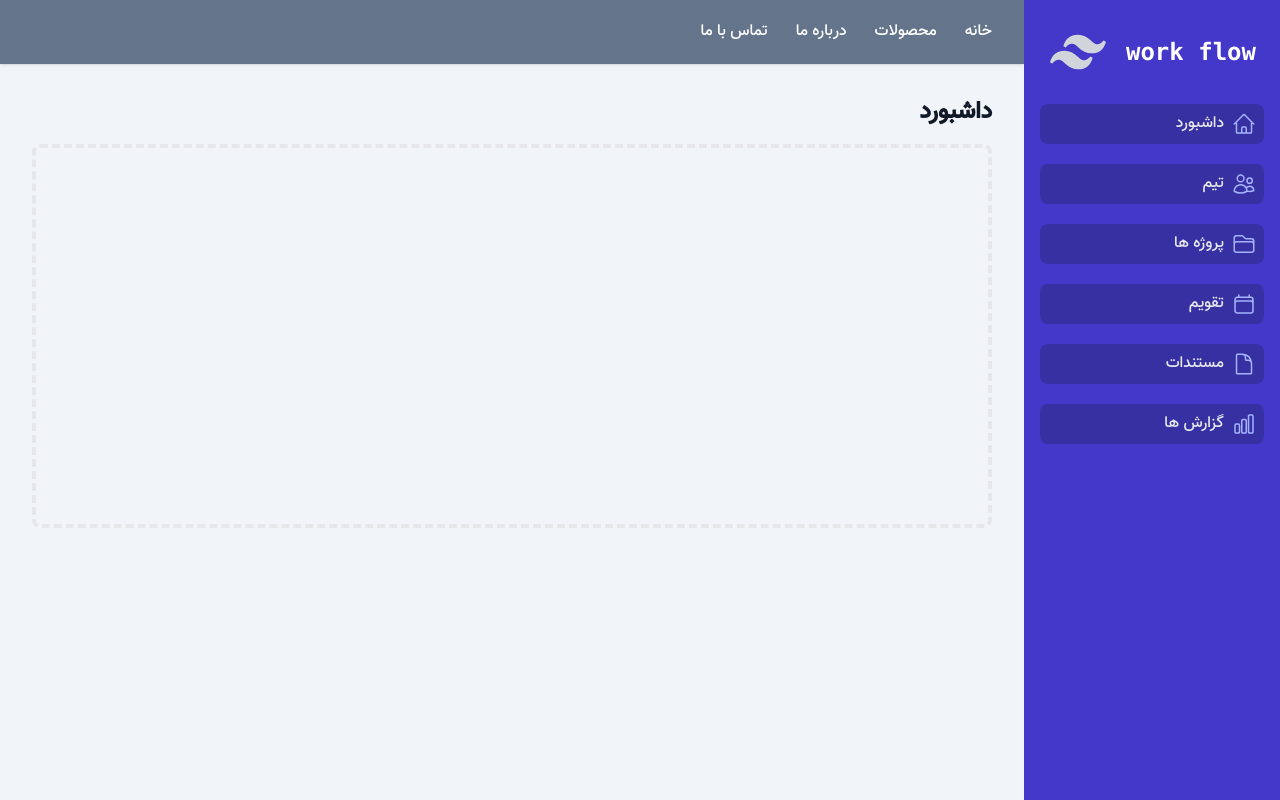
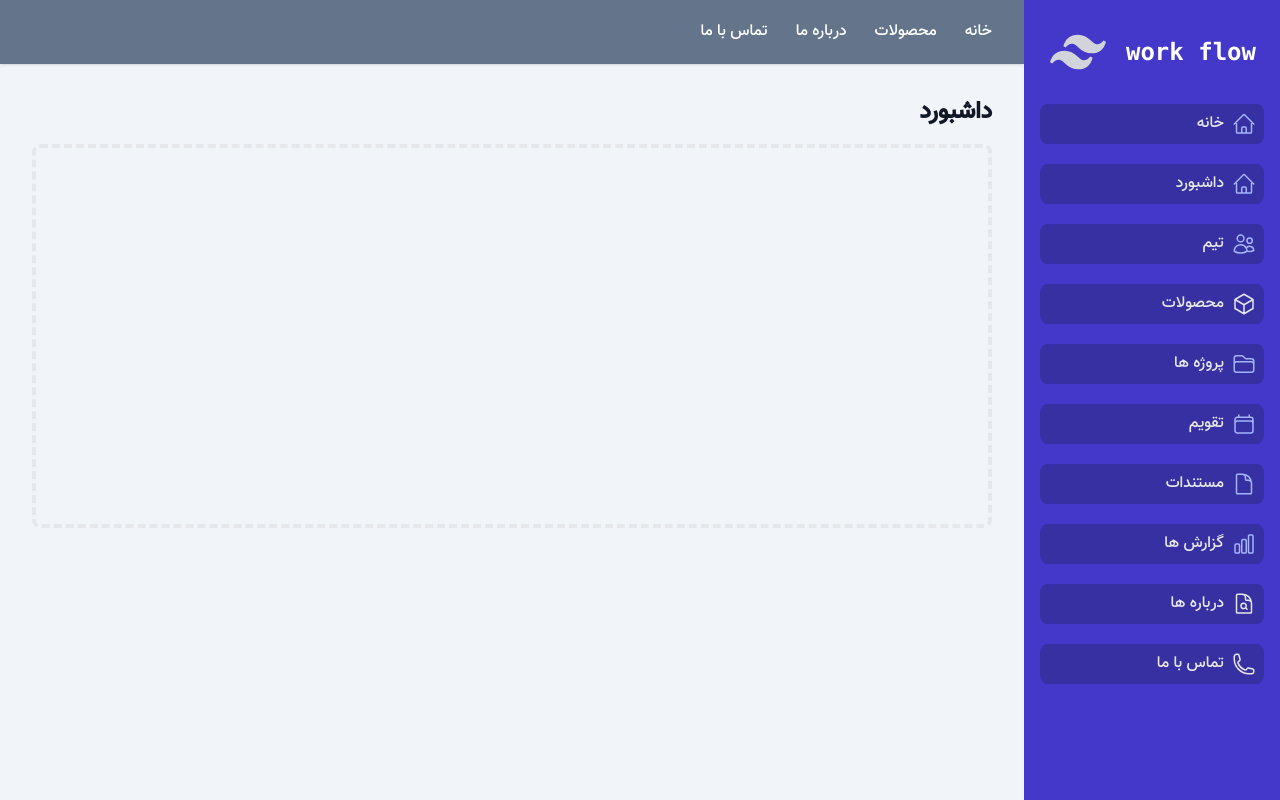
Before and after one commit to masonhows11/Tail_alpine_js_project, a website: page src/index.html in a window 1280 px wide. Drawn offline with Linux system fonts and the light colour scheme.

Commit message:
responsive sider bar & menu item updated

```diff
--- a/src/index.html
+++ b/src/index.html
@@ -16,8 +16,10 @@
 
         <!-- sidebar section -->
 
-        <!-- transition ease-in-out duration-200 -->
+        <!-- md:flex display this element in width bigger than 768px -->
+        <!-- hidden display this element in width bigger less 768px -->
         <div class="hidden w-64 fixed md:flex h-full" id="sidebar">
+             <!-- transition ease-in-out duration-200 -->
 
              <!-- sidebar close button -->
              <button class="hidden absolute z-50 -left-12 top-4" id="close-sidebar">
@@ -26,6 +28,7 @@
                   </svg>
             </button>
 
+            <!-- sidebar content -->
             <div class="bg-indigo-700 overflow-y-auto flex flex-col flex-grow text-white pt-5" id="sidebar-content-layout">
 
 
@@ -49,6 +52,24 @@
                 </div>
 
                 <nav class="space-y-5 px-4 mt-5">
+
+                    <a href="#" class="text-gray-200 flex items-center space-x-2 space-x-reverse  bg-indigo-800 p-2 rounded-lg">
+                        <div>
+                           <svg xmlns="http://www.w3.org/2000/svg" fill="none"
+                               viewBox="0 0 24 24" stroke-width="1.5"
+                               stroke="currentColor"
+                               class="w-6 h-6 text-indigo-300">
+                               <path stroke-linecap="round"
+                                   stroke-linejoin="round"
+                                   d="m2.25 12 8.954-8.955c.44-.439 1.152-.439 1.591 0L21.75 12M4.5 9.75v10.125c0 .621.504 1.125 1.125 1.125H9.75v-4.875c0-.621.504-1.125 1.125-1.125h2.25c.621 0 1.125.504 1.125 1.125V21h4.125c.621 0 1.125-.504 1.125-1.125V9.75M8.25 21h8.25" />
+                           </svg>
+                       </div>
+
+                       <span>
+                          خانه
+                       </span>
+                   </a>
+
 
                     <a href="#" class="text-gray-200 flex items-center space-x-2 space-x-reverse  bg-indigo-800 p-2 rounded-lg">
                          <div>
@@ -82,6 +103,22 @@
                             تیم
                         </span>
                     </a>
+
+                    <a href="#" class="text-gray-200 flex items-center space-x-2 space-x-reverse  bg-indigo-800 p-2 rounded-lg">
+                        <div>
+                            <svg xmlns="http://www.w3.org/2000/svg" fill="none" viewBox="0 0 24 24" stroke-width="1.5" stroke="currentColor" class="w-6 h-6">
+                                <path stroke-linecap="round" stroke-linejoin="round" d="m21 7.5-9-5.25L3 7.5m18 0-9 5.25m9-5.25v9l-9 5.25M3 7.5l9 5.25M3 7.5v9l9 5.25m0-9v9" />
+                              </svg>
+                        </div>
+                        <span>
+                            محصولات
+                        </span>
+                    </a>
+
+
+
+
+
                     <a href="#" class="text-gray-200 flex items-center space-x-2 space-x-reverse  bg-indigo-800 p-2 rounded-lg">
                         <div>
                             <svg xmlns="http://www.w3.org/2000/svg" fill="none"
@@ -150,6 +187,32 @@
                         </span>
                     </a>
 
+                    <a href="#" class="text-gray-200 flex items-center space-x-2 space-x-reverse  bg-indigo-800 p-2 rounded-lg">
+                        <div>
+                            <svg xmlns="http://www.w3.org/2000/svg" fill="none" viewBox="0 0 24 24" stroke-width="1.5" stroke="currentColor" class="w-6 h-6">
+                                <path stroke-linecap="round" stroke-linejoin="round" d="M19.5 14.25v-2.625a3.375 3.375 0 0 0-3.375-3.375h-1.5A1.125 1.125 0 0 1 13.5 7.125v-1.5a3.375 3.375 0 0 0-3.375-3.375H8.25m5.231 13.481L15 17.25m-4.5-15H5.625c-.621 0-1.125.504-1.125 1.125v16.5c0 .621.504 1.125 1.125 1.125h12.75c.621 0 1.125-.504 1.125-1.125V11.25a9 9 0 0 0-9-9Zm3.75 11.625a2.625 2.625 0 1 1-5.25 0 2.625 2.625 0 0 1 5.25 0Z" />
+                              </svg>
+
+                        </div>
+                        <span>
+                          درباره ها
+                        </span>
+                    </a>
+
+                    <a href="#" class="text-gray-200 flex items-center space-x-2 space-x-reverse  bg-indigo-800 p-2 rounded-lg">
+                        <div>
+                            <svg xmlns="http://www.w3.org/2000/svg" fill="none"
+                             viewBox="0 0 24 24" stroke-width="1.5"
+                             stroke="currentColor" class="w-6 h-6">
+                                <path stroke-linecap="round"   stroke-linejoin="round" d="M2.25 6.75c0 8.284 6.716 15 15 15h2.25a2.25 2.25 0 0 0 2.25-2.25v-1.372c0-.516-.351-.966-.852-1.091l-4.423-1.106c-.44-.11-.902.055-1.173.417l-.97 1.293c-.282.376-.769.542-1.21.38a12.035 12.035 0 0 1-7.143-7.143c-.162-.441.004-.928.38-1.21l1.293-.97c.363-.271.527-.734.417-1.173L6.963 3.102a1.125 1.125 0 0 0-1.091-.852H4.5A2.25 2.25 0 0 0 2.25 4.5v2.25Z" />
+                           </svg>
+
+                        </div>
+                        <span>
+                           تماس با ما
+                        </span>
+                    </a>
+
                 </nav>
 
             </div>
@@ -175,7 +238,9 @@
                         </button>
 
 
-                        <div class="w-full flex">
+                        <!-- md:flex display this element in width bigger than 768px -->
+                        <!-- hidden display this element in width bigger less 768px -->
+                        <div class="hidden w-full md:flex">
                             <nav class="text-white h-12 ">
                                 <div class="h-12">
                                     <ul class="flex items-center  h-12 mr-4  space-x-7 space-x-reverse">
```
